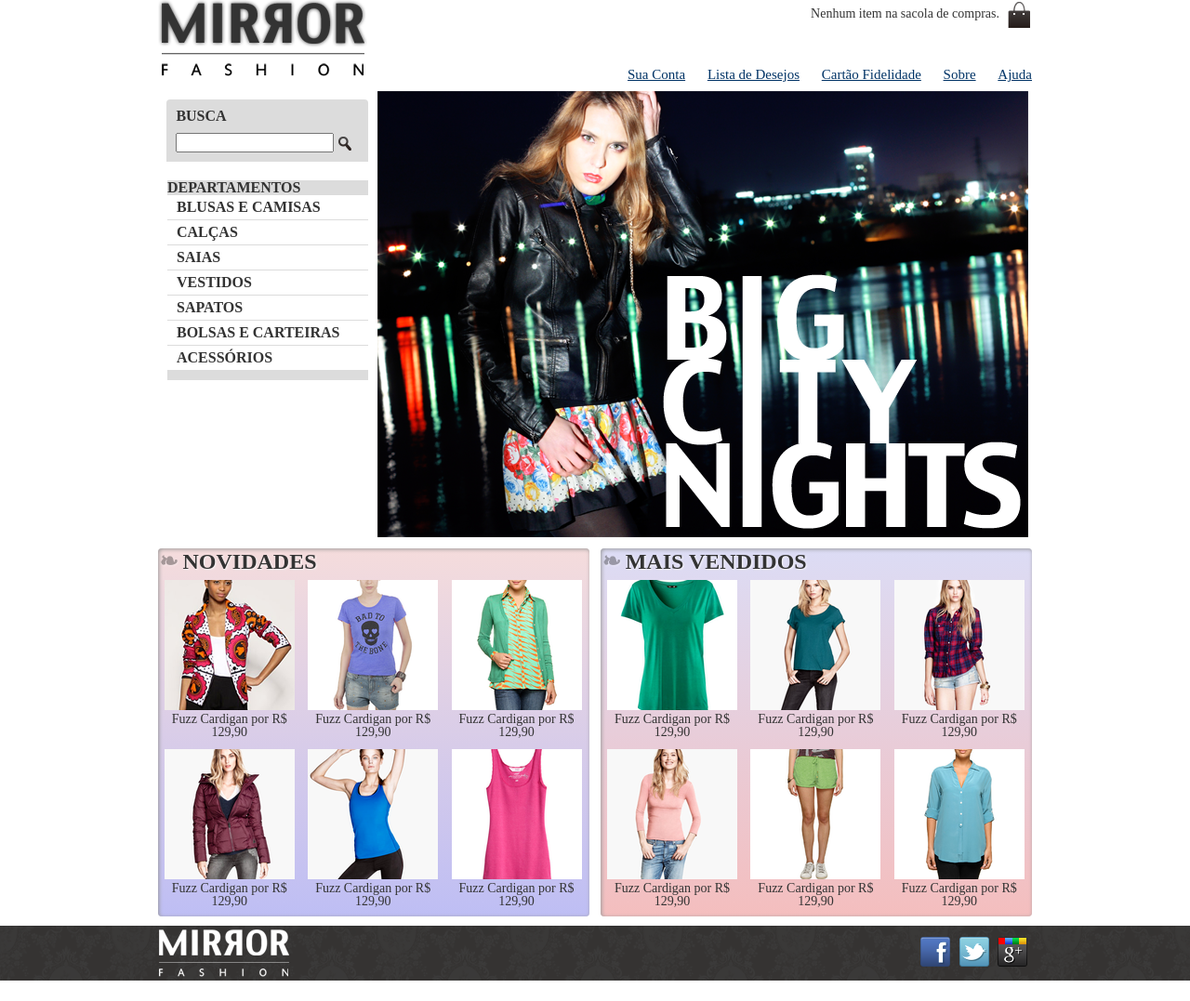
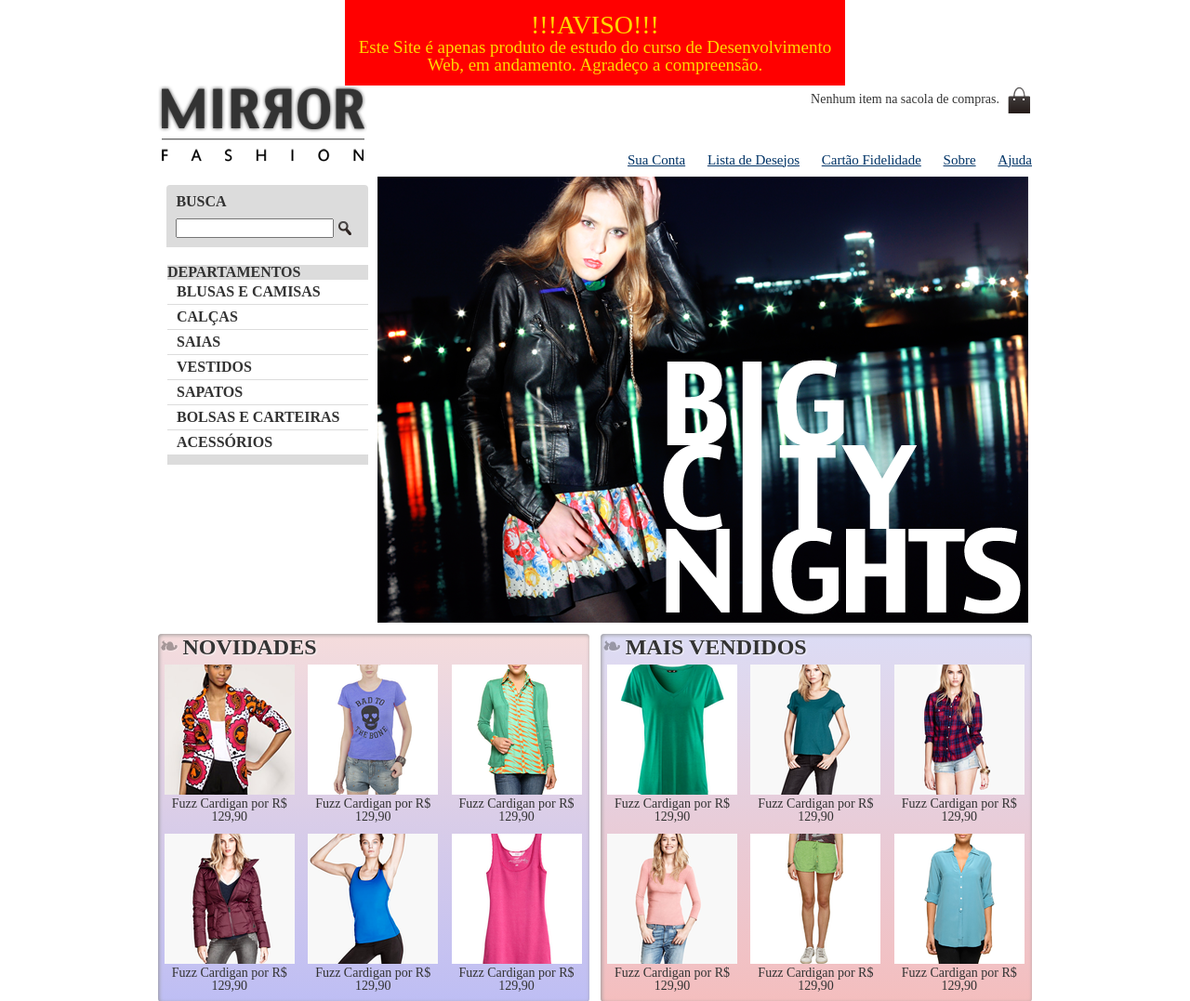
Before and after one commit to Darjh/CaelumWD-43-1.0, a PHP site: page / in a window 1280 px wide. Shown: the top 1077 px of the page at 93% size. Before the commit the page ends 1055 px from the top, so only its background shows below. Run offline with PHP 8.4, Linux system fonts and the light colour scheme.

Commit message:
Atualização!

```diff
--- a/mirrorfashion/css/estilos.css
+++ b/mirrorfashion/css/estilos.css
@@ -231,3 +231,16 @@ footer img {
 .painel li:nth-child(2n):hover {
     transform: scale(1.2) rotate(5deg);
 }
+
+#aviso1 {
+    background-color: #f00;
+    width: 40%;
+    text-align: center;
+    padding: 1%;
+    color: gold;
+    font-size: 19px;
+}
+
+#aviso1 h1 {
+    font-size: 28px;
+}
--- a/mirrorfashion/css/mobile.css
+++ b/mirrorfashion/css/mobile.css
@@ -1,3 +1,4 @@
+@media	(max-width:	939px) {
 	.container {
     	width: 96%;
 	}
@@ -35,7 +36,7 @@ header h1 img {
     	margin-right: auto;
     	margin-left: auto;
     	width: 100%;
-}u
+	}
 
 	.painel {
     	width: auto;
@@ -43,6 +44,7 @@ header h1 img {
 
 	.painel li {
 		width: 30%;
+		margin-left: 0.3em;
 	}
 
 	.painel img {
@@ -53,52 +55,57 @@ header h1 img {
 		font-size: 12px;
 	}
 
-@media (min-width: 480px) {
-	header h1 {
-		margin: 5px 0;
-	}
-
-	.menu-departamentos  {
-		padding-bottom: 10px;
-		margin-bottom: 10px;
-	}
-
-	.menu-departamentos  nav > ul  {
-		-webkit-column-count: 2;
-			-moz-column-count: 2;
-					-column-count: 2;
+	#aviso1 {
+		width: 80%;
 	}
 }
 
-@media (min-width: 720px) {
-		header h1 {
-			text-align: left;
+@media	(width:	812px) {
+	.painel li {
+		width: 31%;
+		margin-left: 0.6em;
+	}
 }
 
-		.menu-opcoes {
-			position: absolute;
+@media	(min-width:	600px) and (max-width:	640px) {
+	.painel li {
+		width: 31%;
+		margin-left: 0.4em;
 	}
 
-		.sacola {
-			display: block;
+	.menu-opcoes ul {
+		width: auto;
+	}
 }
 
+@media (min-width:	480px) and (max-width:	533px) {
 	.painel li {
-			width: 15%;
+		width: 31%;
 	}
 
-		.busca, .menu-departamentos {
-			margin-right: 1%;
-			width: 30%;
+	.menu-opcoes ul {
+		width: 80%;
+	}
 }
 
-		.menu -departamentos  nav  > ul {
-			-webkit-column-count: 1;
-				-moz-column -count : 1;
-						-column-count: 1;
+@media (min-width:	414px) {
+	.painel li {
+		margin-left: 0.4em;
 	}
 
-		.destaque img {
-			width: 69%;
+	.menu-opcoes ul {
+		width: 80%;
 	}
 }
+
+@media	(width:	384px) {
+	.painel li {
+		margin-left: 0.3em;
+	}
+}
+
+@media	(width:	320px) {
+	.painel li {
+		margin-left: 0.2em;
+	}
+}
--- a/mirrorfashion/css/sobreM.css
+++ b/mirrorfashion/css/sobreM.css
@@ -75,11 +75,6 @@
 
 }
 
-@media (max-width: 384px) {
-
-
-}
-
 @media (max-width: 360px) {
 
 	.social a {
--- a/mirrorfashion/index.html
+++ b/mirrorfashion/index.html
@@ -12,6 +12,13 @@
         <![endif]-->
     </head>
     <body>
+        <div class="container" id="aviso1" >
+            <h1>!!!AVISO!!!</h1>
+                <p>Este Site é apenas produto de estudo do curso de Desenvolvimento Web, em andamento.
+                    Agradeço a compreensão.
+                </p>
+        </div>
+
         <header class="container">
             <h1><img src="img/logo.png" alt="Mirror Fashion"></h1>
 
```
Lines whose indentation alone changed are shown as unchanged.
